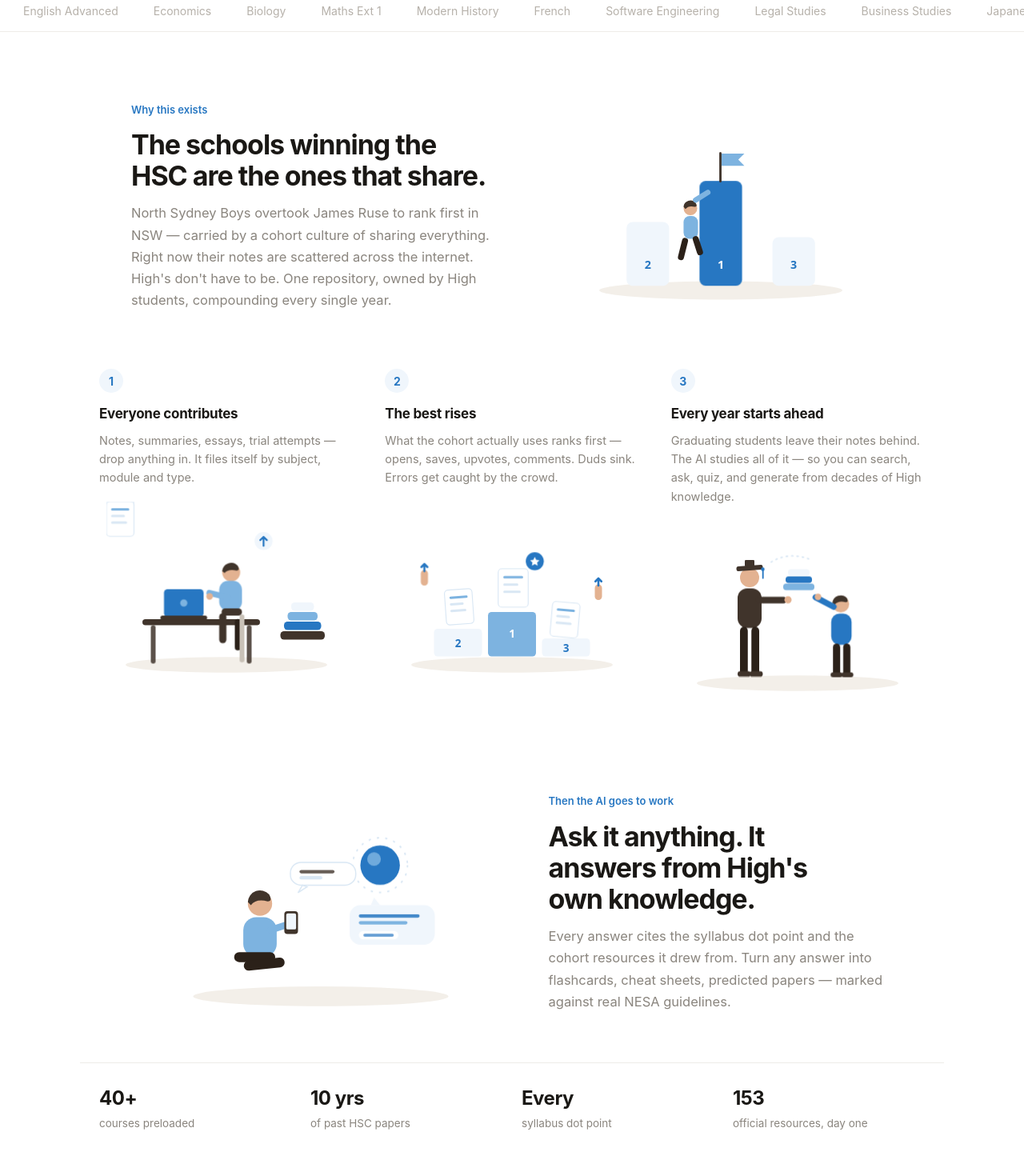
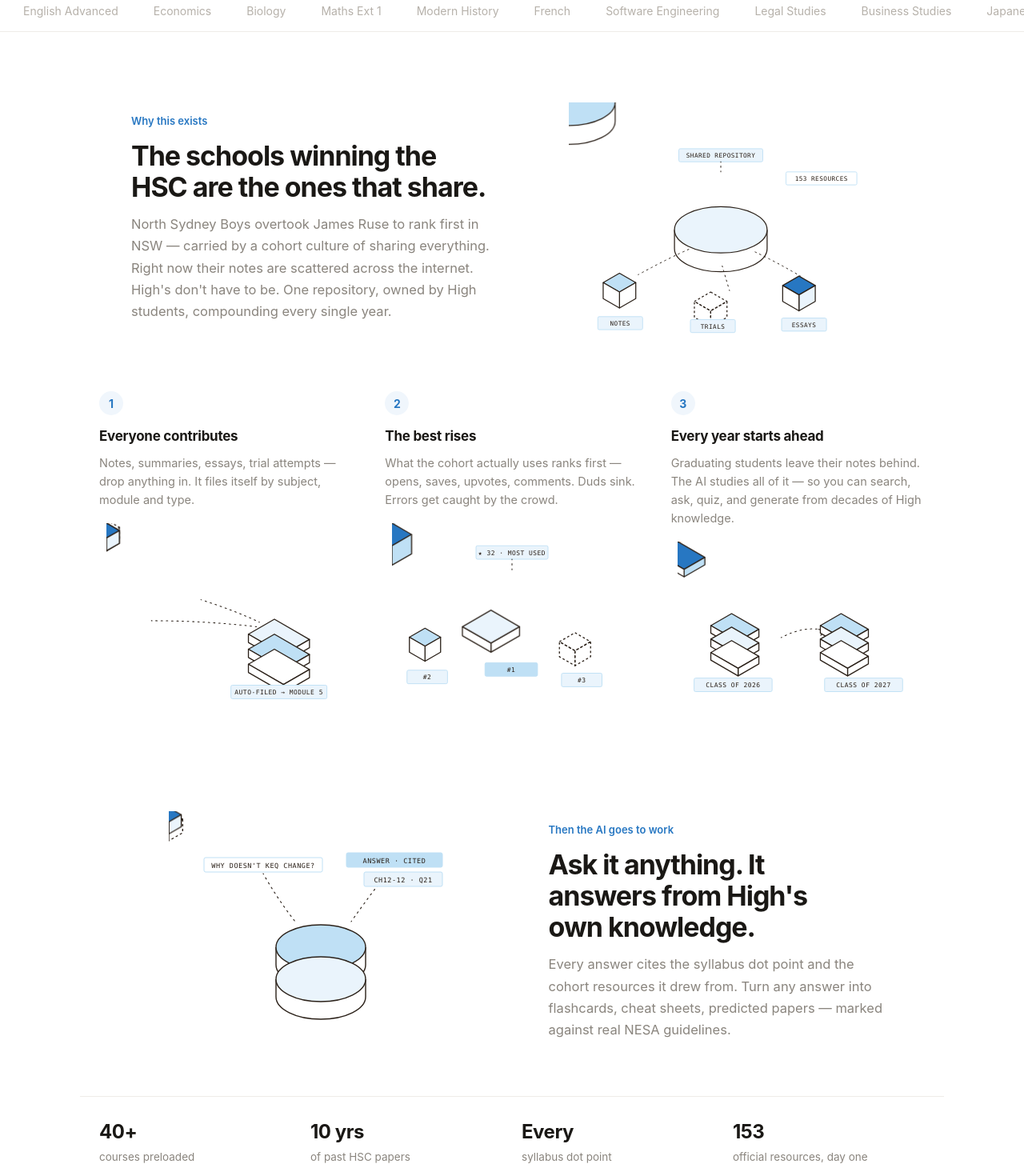
Before and after one commit to Arconic-Capital/Tutor, a Next.js app: page /landing in a window 1280 px wide. Shown: the part 660-2130 px from the top of the page at 80% size. Built offline with nearby package versions, Linux system fonts and the light colour scheme; no server answers.

Commit message:
feat: replace flat illustrations with Baseten-style isometric line art
Co-Authored-By: Claude Fable 5 <noreply@anthropic.com>

```diff
--- a/src/app/landing/illustrations.tsx
+++ b/src/app/landing/illustrations.tsx
@@ -1,250 +1,206 @@
-/* Custom flat illustrations — undraw-style, in Cram's palette.
-   Shared recipe: skin #e3b291, hair/dark #40342b, blues #2777c2 / #7db3e0 / #f0f6fc,
-   ground ellipse #f3efe9. Faceless, no outlines, simple geometry. */
+/* Isometric technical illustrations — Baseten-style line art in Cram's palette.
+   Thin ink outlines, selective sky fills, dashed wireframes + connectors,
+   mono-label tags, floating diamond confetti. No people, no ground blobs. */
 
-const INK = "#40342b";
-const SKIN = "#e3b291";
+const STROKE = "#2b2119";
 const BLUE = "#2777c2";
-const SKY = "#7db3e0";
-const PALE = "#f0f6fc";
-const LINE = "#d9e7f4";
-const GROUND = "#f3efe9";
+const SKY = "#bfe0f5";
+const PALE = "#eaf4fc";
+const TAN = "#e8c9ab";
+const MONO = "ui-monospace, 'SF Mono', Menlo, monospace";
 
-function Doc({ x, y, r = 0, w = 46, h = 58, cls = "" }: { x: number; y: number; r?: number; w?: number; h?: number; cls?: string }) {
+const ISO_X = 0.866;
+const ISO_Y = 0.5;
+
+/** Isometric box. Top-back vertex at (0,0); a = length along right axis, b = along left axis, d = height. */
+function IsoBox({
+  x, y, a, b, d, top = "#fff", right = "#fff", left = "#fff",
+  dashed = false, stroke = STROKE, cls = "",
+}: {
+  x: number; y: number; a: number; b: number; d: number;
+  top?: string; right?: string; left?: string; dashed?: boolean; stroke?: string; cls?: string;
+}) {
+  const ax = a * ISO_X, ay = a * ISO_Y, bx = b * ISO_X, by = b * ISO_Y;
+  const common = {
+    stroke, strokeWidth: 1.4, strokeLinejoin: "round" as const,
+    strokeDasharray: dashed ? "3 3" : undefined,
+  };
   return (
-    <g transform={`translate(${x} ${y}) rotate(${r})`} className={cls}>
-      <rect width={w} height={h} rx="6" fill="#fff" stroke={LINE} strokeWidth="1.5" />
-      <rect x={w * 0.17} y={h * 0.19} width={w * 0.66} height="4" rx="2" fill={SKY} />
-      <rect x={w * 0.17} y={h * 0.38} width={w * 0.5} height="4" rx="2" fill={LINE} />
-      <rect x={w * 0.17} y={h * 0.57} width={w * 0.58} height="4" rx="2" fill={LINE} />
+    <g transform={`translate(${x} ${y})`} className={cls}>
+      <path d={`M0 0 l${ax} ${ay} l${-bx} ${by} l${-ax} ${-ay} Z`} fill={dashed ? "none" : top} {...common} />
+      <path d={`M${ax} ${ay} l0 ${d} l${-bx} ${by} l0 ${-d} Z`} fill={dashed ? "none" : right} {...common} />
+      <path d={`M${ax - bx} ${ay + by} l0 ${d} l${-ax} ${-ay} l0 ${-d} Z`} fill={dashed ? "none" : left} {...common} />
     </g>
   );
 }
 
-/* 1 — Everyone contributes: student at a desk, papers floating up into a shared stack */
-export function IlloContribute() {
+/** Cylinder / disc. Centre of top ellipse at (x,y). */
+function Disc({ x, y, r, d, top = SKY, side = "#fff", cls = "" }: { x: number; y: number; r: number; d: number; top?: string; side?: string; cls?: string }) {
+  const ry = r * 0.5;
   return (
-    <svg viewBox="0 0 400 300" className="illo" role="img" aria-label="A student at a laptop adding notes to a shared pile">
-      <ellipse cx="200" cy="272" rx="168" ry="13" fill={GROUND} />
-      {/* floating docs drifting to the stack */}
-      <Doc x={64} y={54} r={-10} cls="illo-float-a" />
-      <Doc x={150} y={26} r={4} cls="illo-float-b" />
-      <g className="illo-float-c">
-        <circle cx="262" cy="66" r="15" fill={PALE} />
-        <path d="M262 74 v-15 m0 0 l-5.5 5.5 m5.5 -5.5 l5.5 5.5" stroke={BLUE} strokeWidth="3" strokeLinecap="round" fill="none" />
-      </g>
-      {/* the shared stack */}
-      <g>
-        <rect x="290" y="216" width="74" height="14" rx="6" fill={INK} />
-        <rect x="296" y="200" width="62" height="14" rx="6" fill={BLUE} />
-        <rect x="302" y="184" width="50" height="14" rx="6" fill={SKY} />
-        <rect x="308" y="168" width="38" height="14" rx="6" fill={PALE} />
-      </g>
-      {/* desk */}
-      <rect x="60" y="196" width="196" height="10" rx="5" fill={INK} />
-      <rect x="74" y="206" width="8" height="64" rx="4" fill={INK} opacity="0.85" />
-      <rect x="234" y="206" width="8" height="64" rx="4" fill={INK} opacity="0.85" />
-      {/* laptop (back of screen faces viewer) */}
-      <rect x="96" y="146" width="66" height="46" rx="6" fill={BLUE} />
-      <circle cx="129" cy="169" r="6" fill={SKY} />
-      <rect x="90" y="190" width="78" height="7" rx="3.5" fill={INK} />
-      {/* seated student, side view, typing */}
-      <circle cx="208" cy="118" r="15" fill={SKIN} />
-      <path d="M193 116 a15 15 0 0 1 26 -9 q4 8 -2 8 q-14 -3 -20 4 z" fill={INK} />
-      <rect x="188" y="132" width="38" height="50" rx="15" fill={SKY} />
-      <rect x="168" y="146" width="42" height="10" rx="5" fill={SKY} transform="rotate(14 168 146)" />
-      <circle cx="172" cy="158" r="5.5" fill={SKIN} />
-      {/* legs + stool */}
-      <rect x="192" y="178" width="34" height="12" rx="6" fill={INK} />
-      <rect x="188" y="186" width="12" height="50" rx="6" fill={INK} />
-      <rect x="214" y="196" width="10" height="52" rx="5" fill="#2b2119" />
-      <rect x="206" y="236" width="30" height="34" rx="6" fill="none" />
-      <rect x="222" y="188" width="8" height="80" rx="4" fill="#c9c2b8" />
+    <g transform={`translate(${x} ${y})`} className={cls}>
+      <path d={`M${-r} 0 L${-r} ${d} A${r} ${ry} 0 0 0 ${r} ${d} L${r} 0`} fill={side} stroke={STROKE} strokeWidth="1.4" />
+      <ellipse rx={r} ry={ry} fill={top} stroke={STROKE} strokeWidth="1.4" />
+    </g>
+  );
+}
+
+/** Mono-label tag, Baseten style. */
+function Tag({ x, y, text, w, fill = PALE }: { x: number; y: number; text: string; w: number; fill?: string }) {
+  return (
+    <g transform={`translate(${x} ${y})`}>
+      <rect width={w} height="18" rx="2" fill={fill} stroke={SKY} strokeWidth="1" />
+      <text x={w / 2} y="12.5" textAnchor="middle" fontSize="8.5" letterSpacing="0.06em" fontFamily={MONO} fill={STROKE}>{text}</text>
+    </g>
+  );
+}
+
+/** Iso diamond confetti. */
+function Dia({ x, y, fill = SKY, s = 1, cls = "" }: { x: number; y: number; fill?: string; s?: number; cls?: string }) {
+  return <path transform={`translate(${x} ${y}) scale(${s})`} d="M0 -3.5 L6 0 L0 3.5 L-6 0 Z" fill={fill} className={cls} />;
+}
+
+function Connector({ d, cls = "march" }: { d: string; cls?: string }) {
+  return <path d={d} fill="none" stroke={STROKE} strokeWidth="1.1" strokeDasharray="2 5" strokeLinecap="round" className={cls} />;
+}
+
+/* ── WHY: the shared repository — central stacked discs fed by cubes ── */
+export function IlloPodiumRace() {
+  return (
+    <svg viewBox="0 0 420 320" className="illo" role="img" aria-label="A shared knowledge base fed by notes, trials and essays">
+      {/* confetti */}
+      <Dia x={64} y={54} cls="illo-float-a" />
+      <Dia x={330} y={38} fill={TAN} cls="illo-float-b" />
+      <Dia x={388} y={150} cls="illo-float-c" />
+      <Dia x={36} y={190} fill={TAN} s={0.8} cls="illo-float-b" />
+      {/* the repository: two stacked discs */}
+      <Disc x={210} y={128} r={64} d={26} top={SKY} cls="illo-float-b" />
+      <Disc x={210} y={176} r={64} d={26} top={PALE} />
+      <Tag x={152} y={64} w={116} text="SHARED REPOSITORY" />
+      <Connector d="M210 82 L210 96" />
+      {/* feeder cubes */}
+      <IsoBox x={70} y={236} a={26} b={26} d={22} top={SKY} />
+      <IsoBox x={196} y={262} a={26} b={26} d={22} dashed />
+      <IsoBox x={318} y={240} a={26} b={26} d={22} top={BLUE} right={PALE} />
+      <Tag x={40} y={296} w={62} text="NOTES" />
+      <Tag x={168} y={300} w={62} text="TRIALS" />
+      <Tag x={294} y={298} w={62} text="ESSAYS" />
+      <Connector d="M96 238 Q140 214 168 202" />
+      <Connector d="M222 260 Q216 240 212 226" />
+      <Connector d="M320 240 Q286 220 256 206" />
+      {/* count */}
+      <Tag x={300} y={96} w={98} text="153 RESOURCES" fill="#fff" />
     </svg>
   );
 }
 
-/* 2 — The best rises: podium of documents, winner has the star, hands voting up */
-export function IlloRise() {
+/* ── STEP 1: contribute — cubes flow along a dashed path, get auto-filed ── */
+export function IlloContribute() {
   return (
-    <svg viewBox="0 0 400 300" className="illo" role="img" aria-label="Documents ranked on a podium, the most useful one first">
-      <ellipse cx="200" cy="272" rx="168" ry="13" fill={GROUND} />
-      {/* podium */}
-      <rect x="70" y="212" width="80" height="46" rx="6" fill={PALE} />
-      <rect x="160" y="184" width="80" height="74" rx="6" fill={SKY} />
-      <rect x="250" y="228" width="80" height="30" rx="6" fill={PALE} />
-      <text x="110" y="242" textAnchor="middle" fontSize="18" fontWeight="700" fill={BLUE} fontFamily="system-ui">2</text>
-      <text x="200" y="226" textAnchor="middle" fontSize="18" fontWeight="700" fill="#fff" fontFamily="system-ui">1</text>
-      <text x="290" y="250" textAnchor="middle" fontSize="18" fontWeight="700" fill={BLUE} fontFamily="system-ui">3</text>
-      {/* docs on podium */}
-      <Doc x={87} y={148} r={-4} />
-      <g className="illo-float-b"><Doc x={177} y={112} w={50} h={64} /></g>
-      <Doc x={268} y={166} r={5} />
-      {/* winner's star */}
-      <g className="illo-float-a">
-        <circle cx="238" cy="104" r="15" fill={BLUE} />
-        <path d="M238 96.5 l2.4 5 5.4 .7 -3.9 3.8 .9 5.4 -4.8 -2.6 -4.8 2.6 .9 -5.4 -3.9 -3.8 5.4 -.7 z" fill="#fff" />
-      </g>
-      {/* upvote hands */}
-      <g transform="translate(48 96)">
-        <rect x="0" y="18" width="12" height="26" rx="6" fill={SKIN} />
-        <path d="M6 20 v-12 m0 0 l-5 5 m5 -5 l5 5" stroke={BLUE} strokeWidth="3.5" strokeLinecap="round" fill="none" />
-      </g>
-      <g transform="translate(338 120)">
-        <rect x="0" y="18" width="12" height="26" rx="6" fill={SKIN} />
-        <path d="M6 20 v-12 m0 0 l-5 5 m5 -5 l5 5" stroke={BLUE} strokeWidth="3.5" strokeLinecap="round" fill="none" />
-      </g>
+    <svg viewBox="0 0 320 240" className="illo" role="img" aria-label="Uploads flowing into the repository and filing themselves">
+      <Dia x={48} y={36} cls="illo-float-a" />
+      <Dia x={272} y={52} fill={TAN} s={0.8} cls="illo-float-c" />
+      {/* incoming cubes */}
+      <IsoBox x={38} y={92} a={20} b={20} d={17} dashed cls="illo-float-a" />
+      <IsoBox x={104} y={64} a={20} b={20} d={17} top={SKY} cls="illo-float-b" />
+      <IsoBox x={170} y={40} a={20} b={20} d={17} top={BLUE} right={PALE} cls="illo-float-c" />
+      <Connector d="M60 130 Q130 130 200 138" />
+      <Connector d="M126 102 Q170 116 204 132" />
+      {/* destination: slab stack */}
+      <IsoBox x={224} y={128} a={54} b={40} d={11} top={PALE} />
+      <IsoBox x={224} y={148} a={54} b={40} d={11} top={SKY} />
+      <IsoBox x={224} y={168} a={54} b={40} d={11} top="#fff" />
+      <Tag x={166} y={216} w={128} text="AUTO-FILED → MODULE 5" />
     </svg>
   );
 }
 
-/* 3 — Every year starts ahead: graduate handing the stack down to a younger student */
-export function IlloLegacy() {
+/* ── STEP 2: the best rises — middle cube elevated on a slab ── */
+export function IlloRise() {
   return (
-    <svg viewBox="0 0 400 300" className="illo" role="img" aria-label="A graduating student handing their notes to a younger student">
-      <ellipse cx="200" cy="272" rx="168" ry="13" fill={GROUND} />
-      {/* graduate (left, taller) */}
-      <g>
-        <circle cx="120" cy="96" r="16" fill={SKIN} />
-        {/* grad cap */}
-        <rect x="98" y="76" width="44" height="8" rx="3" fill={INK} transform="rotate(-4 120 80)" />
-        <rect x="112" y="66" width="16" height="12" rx="2" fill={INK} />
-        <circle cx="142" cy="82" r="3" fill={BLUE} />
-        <rect x="141" y="82" width="2.5" height="16" rx="1" fill={BLUE} />
-        {/* body */}
-        <rect x="100" y="114" width="40" height="66" rx="16" fill={INK} />
-        {/* arm extending right with stack */}
-        <rect x="130" y="128" width="52" height="11" rx="5.5" fill={INK} />
-        <circle cx="184" cy="133" r="6" fill={SKIN} />
-        {/* legs */}
-        <rect x="104" y="178" width="13" height="80" rx="6.5" fill="#2b2119" />
-        <rect x="123" y="178" width="13" height="80" rx="6.5" fill="#2b2119" />
-        <rect x="100" y="252" width="22" height="9" rx="4.5" fill={INK} />
-        <rect x="120" y="252" width="22" height="9" rx="4.5" fill={INK} />
-      </g>
-      {/* the handed-down stack, mid-air between them */}
-      <g className="illo-float-b">
-        <rect x="176" y="106" width="52" height="11" rx="5" fill={SKY} />
-        <rect x="180" y="94" width="44" height="11" rx="5" fill={BLUE} />
-        <rect x="184" y="82" width="36" height="11" rx="5" fill={PALE} />
-      </g>
-      {/* younger student (right, shorter, reaching up) */}
-      <g>
-        <circle cx="272" cy="140" r="14" fill={SKIN} />
-        <path d="M258 138 a14 14 0 0 1 24 -8 q4 7 -2 7 q-12 -3 -18 4 z" fill={INK} />
-        <rect x="256" y="156" width="34" height="52" rx="14" fill={BLUE} />
-        {/* arm reaching up-left */}
-        <rect x="228" y="122" width="44" height="10" rx="5" fill={BLUE} transform="rotate(28 228 122)" />
-        <circle cx="234" cy="128" r="5.5" fill={SKIN} />
-        {/* legs */}
-        <rect x="259" y="206" width="12" height="56" rx="6" fill="#2b2119" />
-        <rect x="276" y="206" width="12" height="56" rx="6" fill="#2b2119" />
-        <rect x="255" y="254" width="20" height="8" rx="4" fill={INK} />
-        <rect x="273" y="254" width="20" height="8" rx="4" fill={INK} />
-      </g>
-      {/* small motion arcs */}
-      <path d="M156 70 q30 -18 66 -4" stroke={LINE} strokeWidth="2.5" strokeDasharray="2 7" strokeLinecap="round" fill="none" />
+    <svg viewBox="0 0 320 240" className="illo" role="img" aria-label="The most used resource ranked first">
+      <Dia x={160} y={30} fill={TAN} cls="illo-float-a" />
+      <Dia x={44} y={70} s={0.8} cls="illo-float-c" />
+      {/* raised winner */}
+      <IsoBox x={132} y={116} a={44} b={44} d={12} top={PALE} />
+      <IsoBox x={132} y={70} a={30} b={30} d={26} top={BLUE} right={SKY} cls="illo-float-b" />
+      <Tag x={112} y={30} w={96} text="★ 32 · MOST USED" />
+      <Connector d="M160 48 L160 62" />
+      {/* runners-up */}
+      <IsoBox x={44} y={140} a={24} b={24} d={20} top={SKY} />
+      <IsoBox x={244} y={146} a={24} b={24} d={20} dashed />
+      <Tag x={20} y={196} w={54} text="#2" />
+      <Tag x={226} y={200} w={54} text="#3" />
+      <Tag x={124} y={186} w={70} text="#1" fill={SKY} />
     </svg>
   );
 }
 
-/* 4 — Ask the AI: student chatting with the orb, cited answer coming back */
-export function IlloAsk() {
+/* ── STEP 3: legacy — one cohort's stack handed to the next ── */
+export function IlloLegacy() {
   return (
-    <svg viewBox="0 0 400 300" className="illo" role="img" aria-label="A student asking a question and getting a cited answer">
-      <ellipse cx="200" cy="272" rx="168" ry="13" fill={GROUND} />
-      {/* student sitting cross-legged with phone */}
-      <g>
-        <circle cx="120" cy="150" r="16" fill={SKIN} />
-        <path d="M104 148 a16 16 0 0 1 28 -10 q5 9 -2 9 q-15 -4 -22 5 z" fill={INK} />
-        <rect x="98" y="168" width="44" height="52" rx="17" fill={SKY} />
-        {/* crossed legs */}
-        <rect x="86" y="214" width="54" height="13" rx="6.5" fill="#2b2119" />
-        <rect x="98" y="226" width="54" height="13" rx="6.5" fill="#2b2119" transform="rotate(-6 98 226)" />
-        {/* arms holding phone */}
-        <rect x="128" y="182" width="34" height="9" rx="4.5" fill={SKY} transform="rotate(-18 128 182)" />
-        <rect x="152" y="160" width="18" height="30" rx="4" fill={INK} />
-        <rect x="154.5" y="163" width="13" height="21" rx="2" fill={PALE} />
-      </g>
-      {/* the orb */}
-      <g className="illo-float-a">
-        <circle cx="278" cy="104" r="26" fill={BLUE} />
-        <circle cx="270" cy="96" r="9" fill={SKY} opacity="0.85" />
-        <circle cx="278" cy="104" r="36" fill="none" stroke={LINE} strokeWidth="2" strokeDasharray="3 8" />
-      </g>
-      {/* question bubble from student */}
-      <g className="illo-float-c">
-        <rect x="160" y="96" width="86" height="30" rx="14" fill="#fff" stroke={LINE} strokeWidth="1.5" />
-        <path d="M176 126 l-6 10 12 -8 z" fill="#fff" stroke={LINE} strokeWidth="1.5" />
-        <rect x="172" y="106" width="46" height="4.5" rx="2.25" fill={INK} opacity="0.8" />
-        <rect x="172" y="114" width="30" height="4.5" rx="2.25" fill={LINE} />
-      </g>
-      {/* answer bubble from orb, with citation chip */}
-      <g className="illo-float-b">
-        <rect x="238" y="152" width="112" height="52" rx="14" fill={PALE} />
-        <path d="M266 152 l4 -10 8 10 z" fill={PALE} />
-        <rect x="250" y="164" width="80" height="4.5" rx="2.25" fill={BLUE} opacity="0.85" />
-        <rect x="250" y="173" width="64" height="4.5" rx="2.25" fill={SKY} />
-        <rect x="250" y="186" width="52" height="11" rx="5.5" fill="#fff" />
-        <rect x="256" y="189.5" width="40" height="4" rx="2" fill={BLUE} opacity="0.7" />
-      </g>
+    <svg viewBox="0 0 320 240" className="illo" role="img" aria-label="Each graduating class hands its knowledge to the next">
+      <Dia x={160} y={40} cls="illo-float-a" />
+      <Dia x={288} y={92} fill={TAN} s={0.8} cls="illo-float-b" />
+      {/* class of 2026 stack */}
+      <IsoBox x={72} y={96} a={42} b={32} d={10} top={SKY} />
+      <IsoBox x={72} y={114} a={42} b={32} d={10} top={PALE} />
+      <IsoBox x={72} y={132} a={42} b={32} d={10} top="#fff" />
+      <Tag x={22} y={182} w={104} text="CLASS OF 2026" />
+      {/* arrow */}
+      <Connector d="M138 128 Q168 112 196 118" />
+      <path d="M196 118 l-8 -1 m8 1 l-5 7" stroke={STROKE} strokeWidth="1.2" fill="none" strokeLinecap="round" />
+      {/* class of 2027 stack — one layer taller, top filled */}
+      <IsoBox x={218} y={78} a={42} b={32} d={10} top={BLUE} right={SKY} cls="illo-float-b" />
+      <IsoBox x={218} y={96} a={42} b={32} d={10} top={SKY} />
+      <IsoBox x={218} y={114} a={42} b={32} d={10} top={PALE} />
+      <IsoBox x={218} y={132} a={42} b={32} d={10} top="#fff" />
+      <Tag x={196} y={182} w={104} text="CLASS OF 2027" />
     </svg>
   );
 }
 
-/* 5 — Voice: headphones student speaking with sound waves to the orb */
-export function IlloVoice() {
+/* ── AI layer: question in, cited answer out of the knowledge base ── */
+export function IlloAsk() {
   return (
-    <svg viewBox="0 0 400 220" className="illo" role="img" aria-label="A student practising a speaking exam with the voice tutor">
-      <ellipse cx="200" cy="196" rx="150" ry="11" fill={GROUND} />
-      {/* student head + headphones */}
-      <g>
-        <circle cx="120" cy="110" r="24" fill={SKIN} />
-        <path d="M96 106 a24 24 0 0 1 42 -15 q7 13 -3 13 q-22 -5 -33 8 z" fill={INK} />
-        <path d="M94 108 a26 26 0 0 1 52 0" fill="none" stroke={BLUE} strokeWidth="6" strokeLinecap="round" />
-        <rect x="88" y="104" width="11" height="20" rx="5.5" fill={BLUE} />
-        <rect x="141" y="104" width="11" height="20" rx="5.5" fill={BLUE} />
-        <rect x="102" y="136" width="38" height="40" rx="15" fill={SKY} />
-      </g>
-      {/* sound waves */}
-      <path d="M170 110 q8 0 8 0" stroke={SKY} strokeWidth="4" strokeLinecap="round" className="wave-1" />
-      <path d="M186 102 q0 8 0 16" stroke={SKY} strokeWidth="4" strokeLinecap="round" fill="none" className="wave-1" />
-      <path d="M202 94 q0 16 0 32" stroke={BLUE} strokeWidth="4" strokeLinecap="round" fill="none" className="wave-2" />
-      <path d="M218 100 q0 10 0 20" stroke={SKY} strokeWidth="4" strokeLinecap="round" fill="none" className="wave-3" />
-      {/* orb listening */}
-      <g className="illo-float-a">
-        <circle cx="286" cy="110" r="30" fill={BLUE} />
-        <circle cx="277" cy="101" r="10" fill={SKY} opacity="0.85" />
-        <circle cx="286" cy="110" r="41" fill="none" stroke={LINE} strokeWidth="2" strokeDasharray="3 8" />
-      </g>
+    <svg viewBox="0 0 380 300" className="illo" role="img" aria-label="Ask a question, get an answer cited to the syllabus">
+      <Dia x={54} y={44} cls="illo-float-a" />
+      <Dia x={330} y={210} fill={TAN} s={0.8} cls="illo-float-c" />
+      {/* knowledge base */}
+      <Disc x={190} y={170} r={56} d={22} top={SKY} />
+      <Disc x={190} y={210} r={56} d={22} top={PALE} />
+      {/* question tag descending */}
+      <Tag x={44} y={58} w={148} text="WHY DOESN'T KEQ CHANGE?" fill="#fff" />
+      <Connector d="M118 78 Q136 110 158 138" />
+      {/* answer rising with citation */}
+      <Connector d="M228 138 Q252 104 268 84" />
+      <Tag x={222} y={52} w={120} text="ANSWER · CITED" fill={SKY} />
+      <Tag x={244} y={76} w={98} text="CH12-12 · Q21" />
+      {/* orbiting wireframe cube */}
+      <IsoBox x={64} y={186} a={20} b={20} d={17} dashed cls="illo-float-b" />
+      <IsoBox x={296} y={160} a={18} b={18} d={15} top={BLUE} right={PALE} cls="illo-float-a" />
     </svg>
   );
 }
 
-/* 6 — Leaderboard: High climbing to the top (why section) */
-export function IlloPodiumRace() {
+/* ── Voice: sound bars pulsing into the base ── */
+export function IlloVoice() {
   return (
-    <svg viewBox="0 0 400 260" className="illo" role="img" aria-label="School rankings with High climbing to first">
-      <ellipse cx="200" cy="240" rx="160" ry="12" fill={GROUND} />
-      {/* bars */}
-      <rect x="76" y="150" width="56" height="84" rx="8" fill={PALE} />
-      <rect x="172" y="96" width="56" height="138" rx="8" fill={BLUE} className="grow-bar" />
-      <rect x="268" y="170" width="56" height="64" rx="8" fill={PALE} />
-      {/* flag on the winner */}
-      <rect x="198" y="58" width="3" height="40" rx="1.5" fill={INK} />
-      <path d="M201 60 h30 l-8 8 8 8 h-30 z" fill={SKY} />
-      {/* tiny climbing figure on the winner bar */}
-      <g>
-        <circle cx="160" cy="132" r="9" fill={SKIN} />
-        <path d="M151 130 a9 9 0 0 1 16 -5 q3 5 -1.5 5 q-8 -2 -12 3 z" fill={INK} />
-        <rect x="151" y="142" width="19" height="30" rx="8" fill={SKY} />
-        <rect x="162" y="120" width="26" height="7" rx="3.5" fill={SKY} transform="rotate(-32 162 120)" />
-        <rect x="150" y="170" width="8" height="30" rx="4" fill="#2b2119" transform="rotate(14 150 170)" />
-        <rect x="162" y="170" width="8" height="26" rx="4" fill="#2b2119" transform="rotate(-18 162 170)" />
-      </g>
-      <text x="104" y="212" textAnchor="middle" fontSize="15" fontWeight="700" fill={BLUE} fontFamily="system-ui">2</text>
-      <text x="200" y="212" textAnchor="middle" fontSize="15" fontWeight="700" fill="#fff" fontFamily="system-ui">1</text>
-      <text x="296" y="212" textAnchor="middle" fontSize="15" fontWeight="700" fill={BLUE} fontFamily="system-ui">3</text>
+    <svg viewBox="0 0 340 220" className="illo" role="img" aria-label="Voice session with the tutor">
+      <Dia x={300} y={44} cls="illo-float-a" />
+      <Dia x={36} y={60} fill={TAN} s={0.8} cls="illo-float-b" />
+      {/* equaliser bars, iso */}
+      <IsoBox x={62} y={104} a={13} b={13} d={22} top={SKY} cls="wavebox-1" />
+      <IsoBox x={96} y={84} a={13} b={13} d={48} top={BLUE} right={SKY} cls="wavebox-2" />
+      <IsoBox x={130} y={96} a={13} b={13} d={32} top={SKY} cls="wavebox-3" />
+      <IsoBox x={164} y={110} a={13} b={13} d={16} top={PALE} cls="wavebox-1" />
+      <Tag x={52} y={182} w={132} text="VOICE SESSION · 04:32" />
+      {/* listening base */}
+      <Disc x={262} y={120} r={44} d={18} top={SKY} />
+      <Connector d="M196 128 Q222 124 216 124" />
+      <Connector d="M188 132 L216 128" />
+      <Tag x={222} y={62} w={80} text="LISTENING" fill="#fff" />
+      <Connector d="M262 84 L262 96" />
     </svg>
   );
 }
```
Also changed, not shown: src/app/landing/landing.css (+12 -0 lines).
